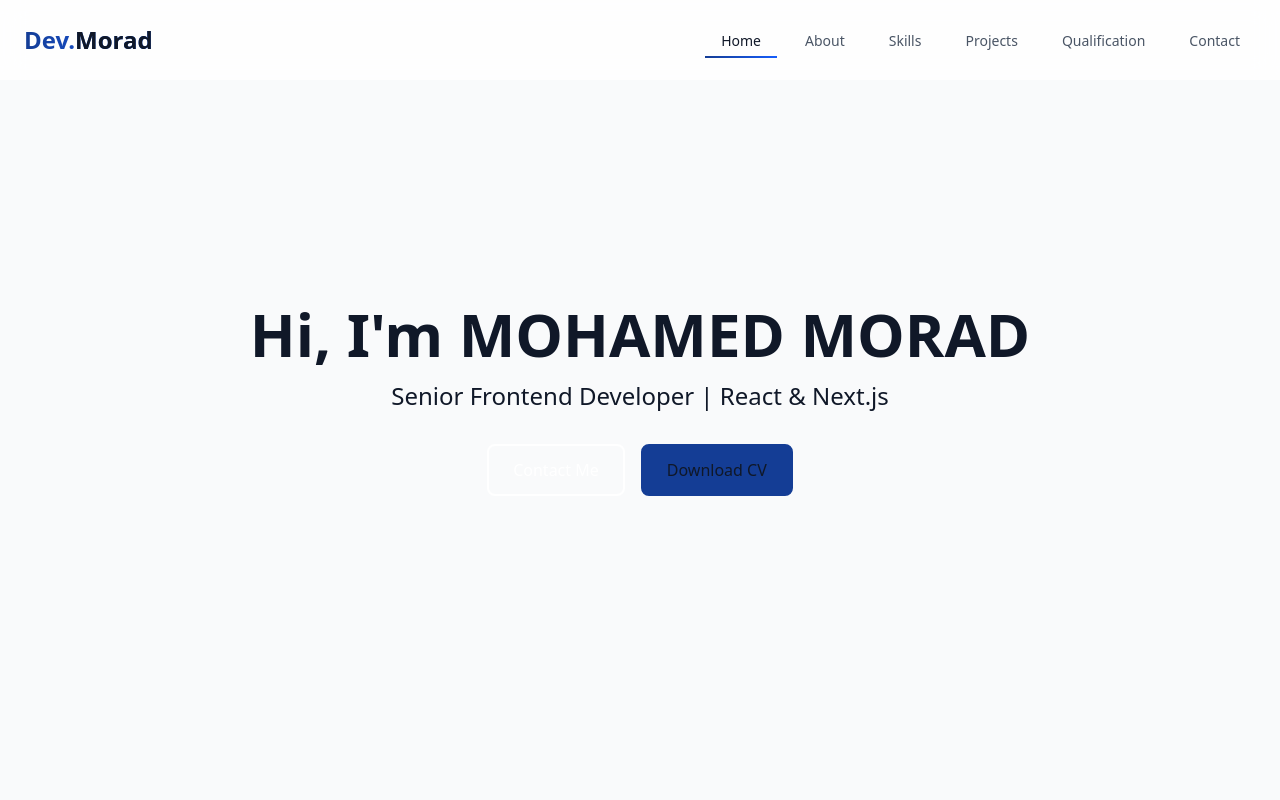
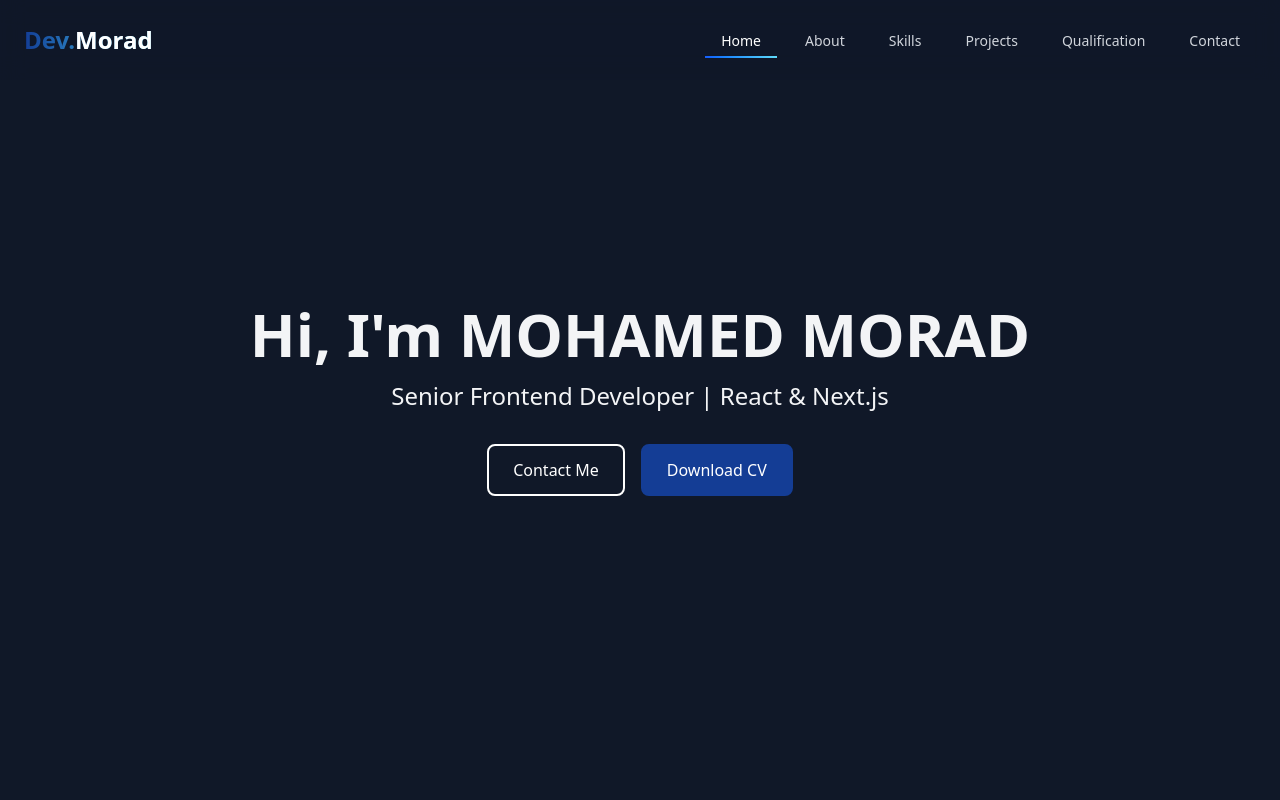
Before and after one commit to MohamedElrewiny/New-Portfolio, a Next.js app: page / in a window 1280 px wide. Shown: the top 800 px of the page. Built offline with nearby package versions, Linux system fonts and the light colour scheme.

Commit message:
Refactor styles and improve theme handling across components

```diff
--- a/src/app/About/About.jsx
+++ b/src/app/About/About.jsx
@@ -4,6 +4,8 @@ import { FaFacebook, FaGithub, FaLinkedin } from "react-icons/fa";
 import profilePic from "../../Assets/imgs/me.png";
 
 const About = () => {
+
+
   return (
     <section id="about" className="py-20 bg-gradient-to-b from-gray-50 to-white dark:from-gray-900 dark:to-gray-800">
       <div className="grid md:grid-cols-2 gap-12 items-center">
--- a/src/app/Footer/Footer.jsx
+++ b/src/app/Footer/Footer.jsx
@@ -78,7 +78,7 @@ const Footer = () => {
               <li>
                 <a
                   href="#home"
-                  className="text-gray-600 dark:text-gray-400 hover:text-primary transition-colors"
+                  className="text-gray-600  dark:text-gray-400 hover:text-white transition-colors"
                 >
                   Home
                 </a>
@@ -86,7 +86,7 @@ const Footer = () => {
               <li>
                 <a
                   href="#about"
-                  className="text-gray-600 dark:text-gray-400 hover:text-primary transition-colors"
+                  className="text-gray-600 dark:text-gray-400 hover:text-white transition-colors"
                 >
                   About
                 </a>
@@ -94,7 +94,7 @@ const Footer = () => {
               <li>
                 <a
                   href="#skills"
-                  className="text-gray-600 dark:text-gray-400 hover:text-primary transition-colors"
+                  className="text-gray-600 dark:text-gray-400 hover:text-white transition-colors"
                 >
                   Skills
                 </a>
@@ -102,7 +102,7 @@ const Footer = () => {
               <li>
                 <a
                   href="#projects"
-                  className="text-gray-600 dark:text-gray-400 hover:text-primary transition-colors"
+                  className="text-gray-600 dark:text-gray-400 hover:text-white transition-colors"
                 >
                   Projects
                 </a>
@@ -110,7 +110,7 @@ const Footer = () => {
               <li>
                 <a
                   href="#qualification"
-                  className="text-gray-600 dark:text-gray-400 hover:text-primary transition-colors"
+                  className="text-gray-600 dark:text-gray-400 hover:text-white transition-colors"
                 >
                   Qualification
                 </a>
@@ -119,7 +119,7 @@ const Footer = () => {
               <li>
                 <a
                   href="#contact"
-                  className="text-gray-600 dark:text-gray-400 hover:text-primary transition-colors"
+                  className="text-gray-600 dark:text-gray-400 hover:text-white transition-colors"
                 >
                   Contact
                 </a>
@@ -141,7 +141,7 @@ const Footer = () => {
                 target="_blank"
                 rel="noopener noreferrer"
                 whileHover={{ y: -3 }}
-                className="text-2xl text-gray-600 dark:text-gray-400 hover:text-primary transition-colors"
+                className="text-2xl text-gray-600 dark:text-gray-400 hover:text-white transition-colors"
               >
                 <FaGithub />
               </motion.a>
@@ -150,7 +150,7 @@ const Footer = () => {
                 target="_blank"
                 rel="noopener noreferrer"
                 whileHover={{ y: -3 }}
-                className="text-2xl text-gray-600 dark:text-gray-400 hover:text-primary transition-colors"
+                className="text-2xl text-gray-600 dark:text-gray-400 hover:text-white transition-colors"
               >
                 <FaLinkedin />
               </motion.a>
@@ -159,7 +159,7 @@ const Footer = () => {
                 target="_blank"
                 rel="noopener noreferrer"
                 whileHover={{ y: -3 }}
-                className="text-2xl text-gray-600 dark:text-gray-400 hover:text-primary transition-colors"
+                className="text-2xl text-gray-600 dark:text-gray-400 hover:text-white transition-colors"
               >
                 <FaFacebook />
               </motion.a>
@@ -168,7 +168,7 @@ const Footer = () => {
                 target="_blank"
                 rel="noopener noreferrer"
                 whileHover={{ y: -3 }}
-                className="text-2xl text-gray-600 dark:text-gray-400 hover:text-primary transition-colors"
+                className="text-2xl text-gray-600 dark:text-gray-400 hover:text-white transition-colors"
               >
                 <FaInstagram />
               </motion.a>
@@ -177,7 +177,7 @@ const Footer = () => {
                 target="_blank"
                 rel="noopener noreferrer"
                 whileHover={{ y: -3 }}
-                className="text-2xl text-gray-600 dark:text-gray-400 hover:text-primary transition-colors"
+                className="text-2xl text-gray-600 dark:text-gray-400 hover:text-white transition-colors"
               >
                 <FaWhatsapp />
               </motion.a>
--- a/src/app/Header/Header.jsx
+++ b/src/app/Header/Header.jsx
@@ -20,8 +20,8 @@ const Header = ({ activeSection }) => {
       animate={{ y: 0 }}
       className={`fixed w-full z-50 top-0 left-0 transition-all duration-300 ${
         scrolled
-          ? "bg-white/90 dark:bg-gray-900/90 shadow-lg"
-          : "bg-white/80 dark:bg-gray-900/80"
+          ? "bg-gray-900/90 shadow-lg"
+          : "bg-gray-900/80"
       } backdrop-blur-md`}
     >
       <nav className="max-w-7xl mx-auto px-4 sm:px-6">
@@ -31,9 +31,9 @@ const Header = ({ activeSection }) => {
             initial={{ opacity: 0, x: -20 }}
             animate={{ opacity: 1, x: 0 }}
             transition={{ duration: 0.5 }}
-            className="text-2xl font-bold bg-gradient-to-r from-[#143D95] to-blue-600 bg-clip-text text-transparent hover:scale-105 transition-transform"
+            className="text-2xl font-bold bg-gradient-to-r from-[#143D95] to-[#5fdbfa] text-transparent bg-clip-text hover:scale-105 transition-transform"
           >
-            Dev.<span className="text-gray-900 dark:text-white">Morad</span>
+            Dev.<span className="text-white">Morad</span>
           </motion.a>
 
           <ul className="hidden md:flex space-x-3">
@@ -49,15 +49,15 @@ const Header = ({ activeSection }) => {
                   href={`#${link.id}`}
                   className={`relative px-4 py-2 text-sm font-medium transition-all duration-300 ${
                     activeSection === link.id
-                      ? "text-primary"
-                      : "text-gray-600 dark:text-gray-400 hover:text-gray-900 dark:hover:text-white"
+                      ? "text-white"
+                      : "text-gray-300 hover:text-white"
                   }`}
                 >
                   {link.title}
                   {activeSection === link.id && (
                     <motion.span
                       layoutId="activeSection"
-                      className="absolute left-0 bottom-0 w-full h-0.5 bg-gradient-to-r from-[#143D95] to-blue-600"
+                      className="absolute left-0 bottom-0 w-full h-0.5 bg-gradient-to-r from-blue-600 to-[#5fdbfa] "
                       transition={{
                         type: "spring",
                         stiffness: 300,
--- a/src/app/Home/Home.jsx
+++ b/src/app/Home/Home.jsx
@@ -41,7 +41,7 @@ const Home = () => {
               >
                 <a
                   href="#contact"
-                  className="inline-block bg-primary border-2  text-white px-6 py-3 rounded-lg font-medium hover:bg-primary-dark transition-colors"
+                  className="inline-block    border-2  text-white px-6 py-3 rounded-lg font-medium hover:bg-primary-dark transition-colors"
                 >
                   Contact Me
                 </a>
@@ -54,7 +54,7 @@ const Home = () => {
                 <Link
                   href="/assets/cv/myCV.pdf"
                   download="Mohamed_Morad_CV.pdf"
-                  className="inline-block bg-[#143D95] tet-white border-2 border-[#143D95] px-6 py-3 rounded-lg font-medium hover:bg-primary-dark transition-colors"
+                  className="inline-block bg-[#143D95] text-white border-2 border-[#143D95] px-6 py-3 rounded-lg font-medium hover:bg-primary-dark transition-colors"
                 >
                   Download CV
                 </Link>
--- a/src/app/ThemeToggle/ThemeToggle.jsx
+++ b/src/app/ThemeToggle/ThemeToggle.jsx
@@ -4,7 +4,7 @@ import { FaMoon, FaSun } from 'react-icons/fa';
 const ThemeToggle = ({ darkMode, toggleTheme }) => {
   return (
 <>
-    {/* <motion.button
+    <motion.button
       onClick={toggleTheme}
       whileHover={{ scale: 1.1 }}
       whileTap={{ scale: 0.9 }}
@@ -32,7 +32,7 @@ const ThemeToggle = ({ darkMode, toggleTheme }) => {
           <FaSun />
         </motion.div>
       )}
-    </motion.button> */}
+    </motion.button>
 </>
   );
 };
--- a/src/app/page.js
+++ b/src/app/page.js
@@ -54,7 +54,7 @@ const App = () => {
   };
 
   return (
-    <div className={`min-h-screen transition-colors duration-300 ${darkMode ? 'dark bg-gray-900 text-gray-100' : 'bg-gray-50 text-gray-900'}`}>
+    <div className={`min-h-screen transition-colors duration-300  bg-gray-900 text-gray-100`}>
       {/* <ThemeToggle darkMode={darkMode} toggleTheme={toggleTheme} /> */}
       <Header activeSection={activeSection} />
 
```
